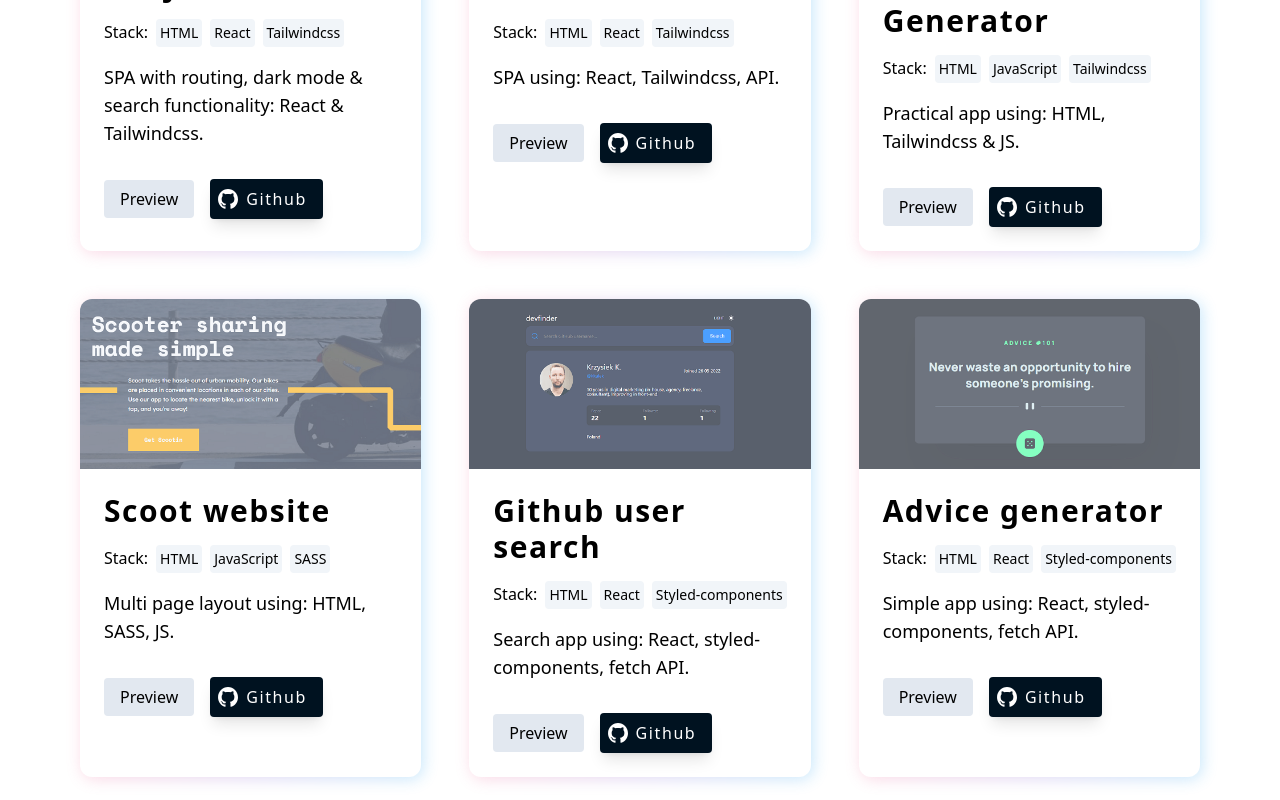
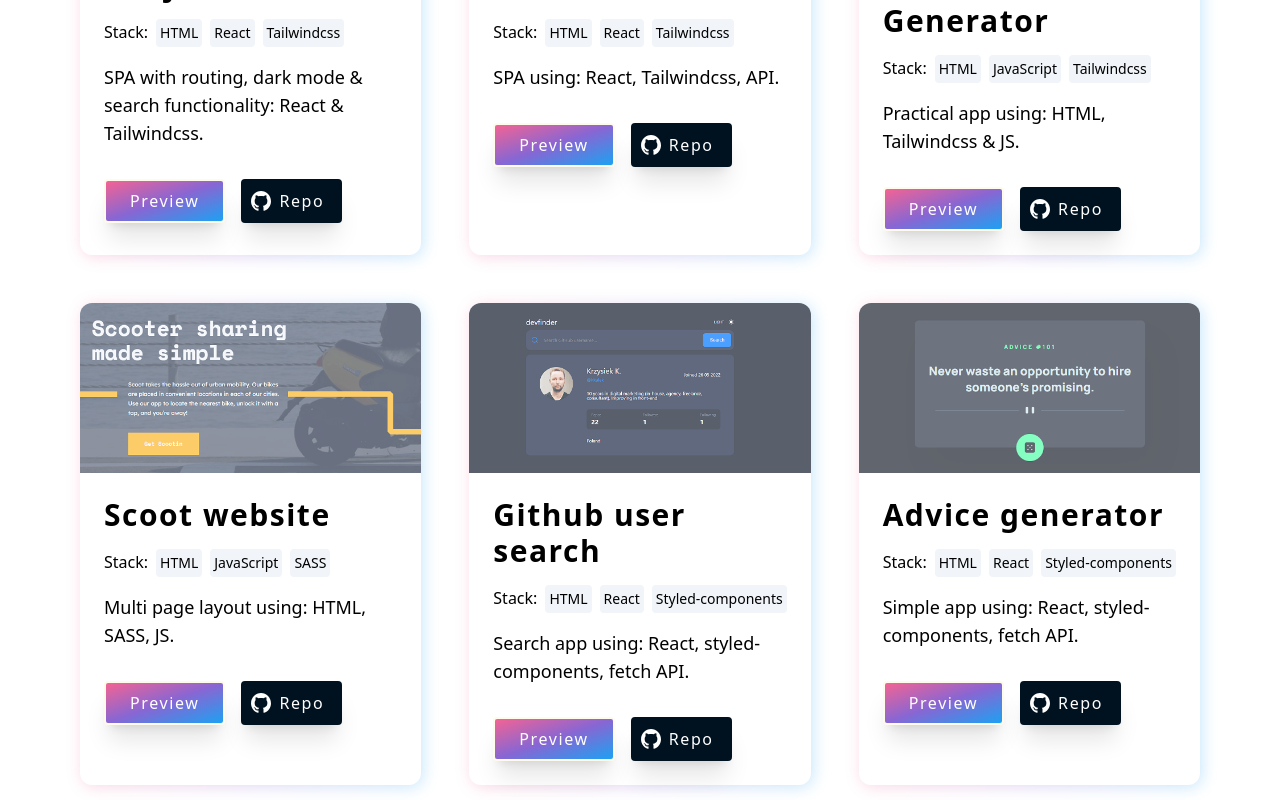
Before and after one commit to kkulek/portfolio-nextjs, a Next.js app: page / in a window 1280 px wide. Shown: the part 2460-3260 px from the top of the page. Built offline with nearby package versions, Linux system fonts and the light colour scheme.

Commit message:
styled both buttons

```diff
--- a/components/Button.jsx
+++ b/components/Button.jsx
@@ -2,10 +2,11 @@ export function Button({link, github, children, target}) {
     return (
         github
             ? <a href={link} target="_blank"
-                 className="inline-block relative pl-6 pr-4 py-2 bg-prm-dark text-white tracking-widest rounded shadow-lg
+                 className="inline-block relative pl-6 pr-4 py-2 bg-prm-dark text-white tracking-widest rounded shadow-xl border-2 border-prm-dark
                  before:absolute before:w-5 before:h-5 before:bg-icon-github before:bg-center before:bg-contain before:bg-no-repeat before:-ml-4 before:top-1/4 hover:before:animate-smallRotate">
-                <span className="ml-3">Github</span>
+                <span className="ml-3">{children}</span>
             </a>
-            : <a href={link} className="px-4 py-2 bg-slate-200 rounded">{children}</a>
+            : <a href={link} target={target} className="inline-block relative px-6 py-2 bg-prm-dark text-white tracking-widest rounded shadow-xl border-2 border-amber-50
+            bg-gradient-to-br from-palette-0 via-palette-1 to-palette-2 hover:to-palette-4">{children}</a>
     )
 }
```
